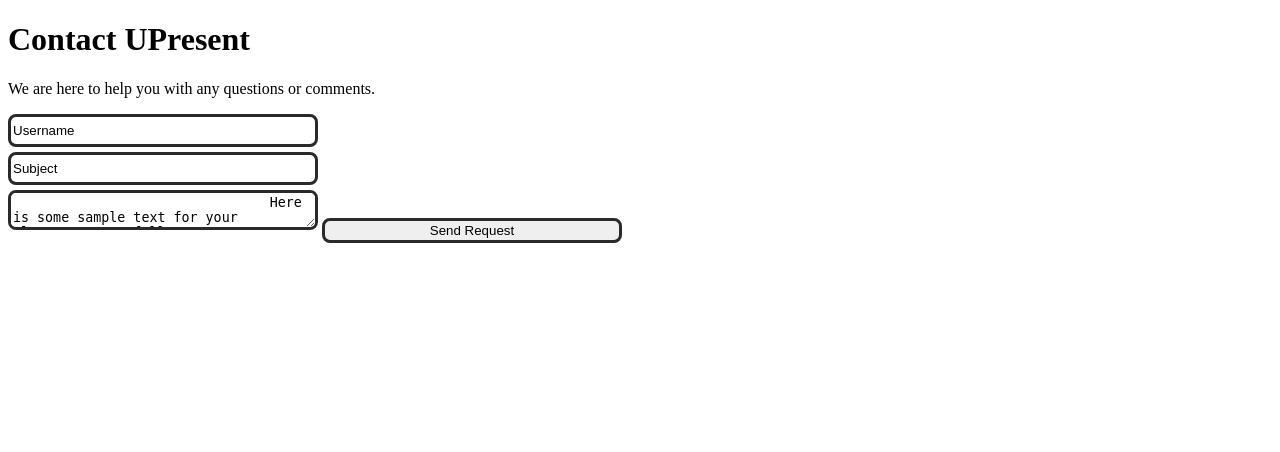
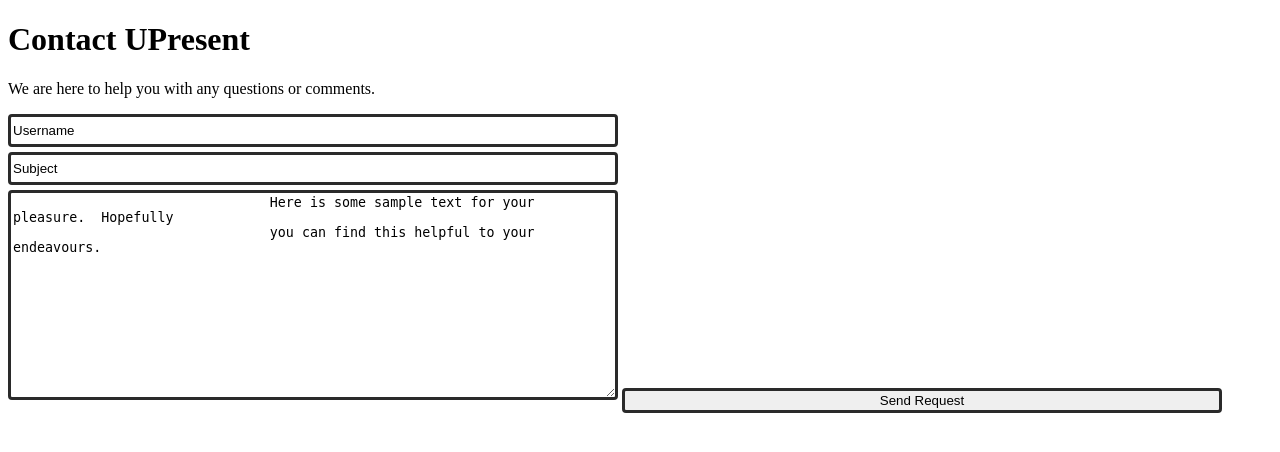
Before and after one commit to hcuri/Team5, a PHP site: page /contact.php in a window 1280 px wide. Shown: the top 452 px of the page. Run offline with PHP 8.4, Linux system fonts and the light colour scheme.

Commit message:
Herpaderp

```diff
--- a/css/contact.css
+++ b/css/contact.css
@@ -13,15 +13,16 @@
 
 input {
 	border:3px solid #2a2a2a;
-	border-radius:8px;
+	border-radius:4px;
 	height:25px;
-	width:300px;
+	width:600px;
 	margin-bottom:5px;
 }
 
 textarea#message {
 	border:3px solid #2a2a2a;
-	border-radius:8px;
-	width:300px;
+	border-radius:4px;
+	height:200px;
+	width:600px;
 	margin-bottom:5px;
 }
```
